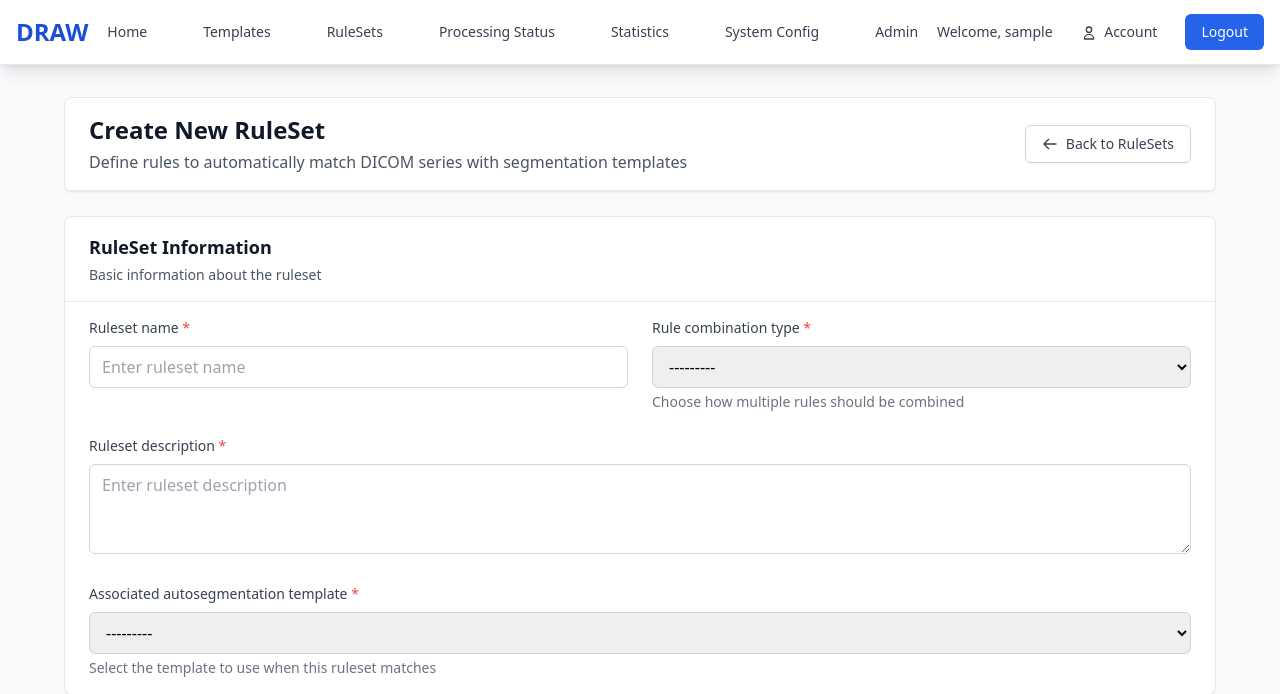
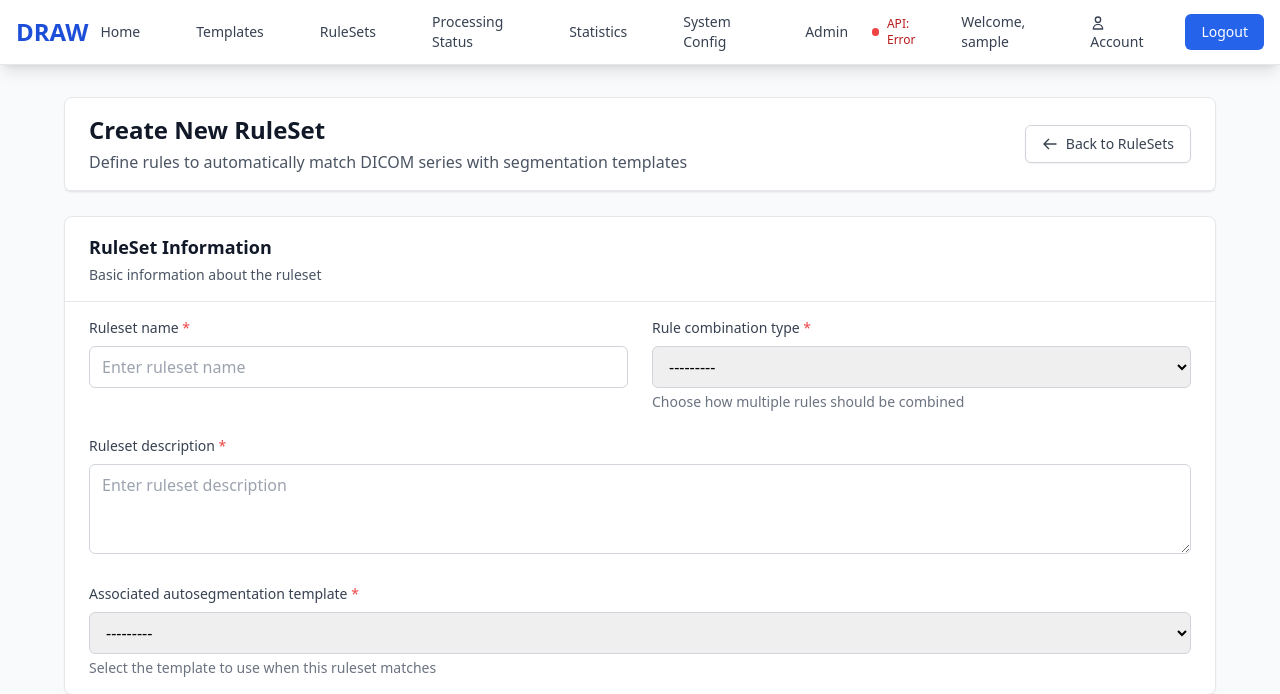
Before and after one commit to CHAVI-India/draw-client-2.0, a Django app: page /dicom/rulesets/create/ in a window 1280 px wide. Shown: the top 694 px of the page. Run offline with Django 5.2, Linux system fonts and the light colour scheme; the visitor is signed in with stand-in values (Sample User, id 1); data comes from the database, SQL or seed files in the repository; data that the repository does not hold is empty; parts of the project's set-up code (start-up, migrations or seed data) failed here and were passed over; some libraries are stand-ins or nearby versions.

Commit message:
feat: add API health check endpoint and status indicator in navbar

```diff
--- a/dicom_handler/urls.py
+++ b/dicom_handler/urls.py
@@ -50,6 +50,9 @@ urlpatterns = [
     # Statistics Dashboard
     path('statistics/', views.statistics_dashboard, name='statistics_dashboard'),
 
+    # API Health Check
+    path('api/health-check/', views.check_api_health, name='check_api_health'),
+
     # Contour Quality Rating
     path('rate-contour/<str:series_uid>/', views.rate_contour_quality, name='rate_contour_quality'),
     path('view-ratings/<str:series_uid>/', views.view_series_ratings, name='view_series_ratings'),
--- a/dicom_handler/views.py
+++ b/dicom_handler/views.py
@@ -1505,3 +1505,64 @@ def view_series_ratings(request, series_uid):
     }
 
     return render(request, 'dicom_handler/view_series_ratings.html', context)
+
+@login_required
+def check_api_health(request):
+    """
+    View to check the health status of the DRAW API server
+    Returns JSON response with health status
+    """
+    try:
+        system_config = SystemConfiguration.get_singleton()
+
+        if not system_config or not system_config.draw_base_url:
+            return JsonResponse({
+                'status': 'error',
+                'message': 'System configuration not found'
+            }, status=500)
+
+        # Construct the health check URL
+        # Note: draw_base_url already has trailing slash
+        api_url = f"{system_config.draw_base_url}api/health"
+
+        headers = {}
+        if system_config.draw_bearer_token:
+            headers['Authorization'] = f"Bearer {system_config.draw_bearer_token}"
+
+        # Make request to health endpoint with timeout
+        response = requests.get(api_url, headers=headers, timeout=5)
+
+        # Parse the response
+        if response.status_code == 200:
+            health_data = response.json()
+            return JsonResponse({
+                'status': health_data.get('status', 'unknown'),
+                'details': health_data.get('details', {})
+            })
+        elif response.status_code == 503:
+            health_data = response.json()
+            return JsonResponse({
+                'status': health_data.get('status', 'degraded'),
+                'details': health_data.get('details', {})
+            })
+        else:
+            return JsonResponse({
+                'status': 'error',
+                'message': f'Unexpected status code: {response.status_code}'
+            }, status=response.status_code)
+
+    except requests.exceptions.Timeout:
+        return JsonResponse({
+            'status': 'error',
+            'message': 'Request timeout'
+        }, status=504)
+    except requests.exceptions.ConnectionError:
+        return JsonResponse({
+            'status': 'error',
+            'message': 'Connection error'
+        }, status=503)
+    except Exception as e:
+        return JsonResponse({
+            'status': 'error',
+            'message': str(e)
+        }, status=500)
--- a/templates/cotton/navbar/index.html
+++ b/templates/cotton/navbar/index.html
@@ -36,6 +36,11 @@
             <!-- User Menu -->
             <div class="hidden md:flex items-center space-x-4">
                 {% if user.is_authenticated %}
+                    <!-- API Health Status Indicator -->
+                    <div id="health-status-indicator" class="flex items-center space-x-2 px-3 py-1 rounded-md text-xs font-medium" title="DRAW API Health Status">
+                        <span id="health-status-dot" class="w-2 h-2 rounded-full bg-gray-400 animate-pulse"></span>
+                        <span id="health-status-text" class="text-gray-500">API: Checking...</span>
+                    </div>
                     <span class="text-gray-700 text-sm">Welcome, {{ user.username }}</span>
                     <a href="{% url 'account_email' %}" class="text-gray-700 hover:text-primary-600 px-3 py-2 rounded-md text-sm font-medium transition-colors">
                         <svg class="w-4 h-4 inline mr-1" fill="none" stroke="currentColor" viewBox="0 0 24 24">
@@ -104,6 +109,11 @@
                 {% endif %}
                 {% if user.is_authenticated %}
                     <div class="border-t border-gray-200 pt-2">
+                        <!-- API Health Status Indicator (Mobile) -->
+                        <div id="health-status-indicator-mobile" class="flex items-center space-x-2 px-3 py-2 text-sm font-medium" title="DRAW API Health Status">
+                            <span id="health-status-dot-mobile" class="w-2 h-2 rounded-full bg-gray-400 animate-pulse"></span>
+                            <span id="health-status-text-mobile" class="text-gray-500">API: Checking...</span>
+                        </div>
                         <span class="block text-gray-700 px-3 py-2 text-base">Welcome, {{ user.username }}</span>
                         <a href="{% url 'account_email' %}" class="block text-gray-700 hover:text-primary-600 px-3 py-2 rounded-md text-base font-medium">
                             <svg class="w-4 h-4 inline mr-2" fill="none" stroke="currentColor" viewBox="0 0 24 24">
@@ -136,4 +146,67 @@
         const mobileMenu = document.getElementById('mobile-menu');
         mobileMenu.classList.toggle('hidden');
     });
+
+    // Check API health status on page load
+    {% if user.is_authenticated %}
+    function checkAPIHealth() {
+        const statusDot = document.getElementById('health-status-dot');
+        const statusText = document.getElementById('health-status-text');
+        const statusIndicator = document.getElementById('health-status-indicator');
+        const statusDotMobile = document.getElementById('health-status-dot-mobile');
+        const statusTextMobile = document.getElementById('health-status-text-mobile');
+        const statusIndicatorMobile = document.getElementById('health-status-indicator-mobile');
+
+        fetch('{% url "dicom_handler:check_api_health" %}')
+            .then(response => response.json())
+            .then(data => {
+                let dotClass, textContent, textClass, titleText;
+
+                if (data.status === 'healthy') {
+                    dotClass = 'w-2 h-2 rounded-full bg-green-500';
+                    textContent = 'API: Healthy';
+                    textClass = 'text-green-700';
+                    titleText = 'DRAW API Status: Healthy';
+                } else if (data.status === 'degraded') {
+                    dotClass = 'w-2 h-2 rounded-full bg-yellow-500';
+                    textContent = 'API: Degraded';
+                    textClass = 'text-yellow-700';
+                    titleText = 'DRAW API Status: Degraded';
+                } else {
+                    dotClass = 'w-2 h-2 rounded-full bg-red-500';
+                    textContent = 'API: Error';
+                    textClass = 'text-red-700';
+                    titleText = 'DRAW API Status: Error - ' + (data.message || 'Unknown error');
+                }
+
+                // Update desktop indicator
+                statusDot.className = dotClass;
+                statusText.textContent = textContent;
+                statusText.className = textClass;
+                statusIndicator.title = titleText;
+
+                // Update mobile indicator
+                statusDotMobile.className = dotClass;
+                statusTextMobile.textContent = textContent;
+                statusTextMobile.className = textClass;
+                statusIndicatorMobile.title = titleText;
+            })
+            .catch(error => {
+                // Update desktop indicator
+                statusDot.className = 'w-2 h-2 rounded-full bg-red-500';
+                statusText.textContent = 'API: Offline';
+                statusText.className = 'text-red-700';
+                statusIndicator.title = 'DRAW API Status: Connection Failed';
+
+                // Update mobile indicator
+                statusDotMobile.className = 'w-2 h-2 rounded-full bg-red-500';
+                statusTextMobile.textContent = 'API: Offline';
+                statusTextMobile.className = 'text-red-700';
+                statusIndicatorMobile.title = 'DRAW API Status: Connection Failed';
+            });
+    }
+
+    // Check health status when page loads
+    document.addEventListener('DOMContentLoaded', checkAPIHealth);
+    {% endif %}
 </script>
```
